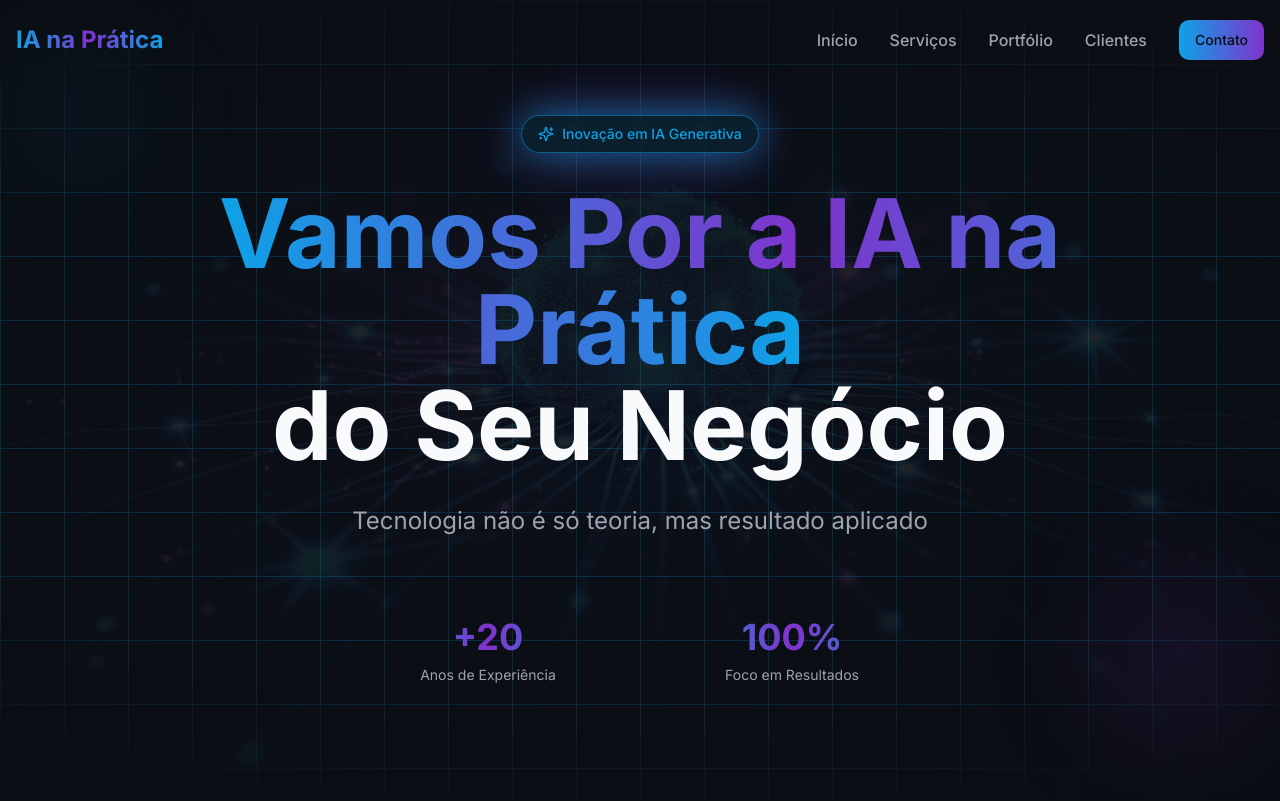
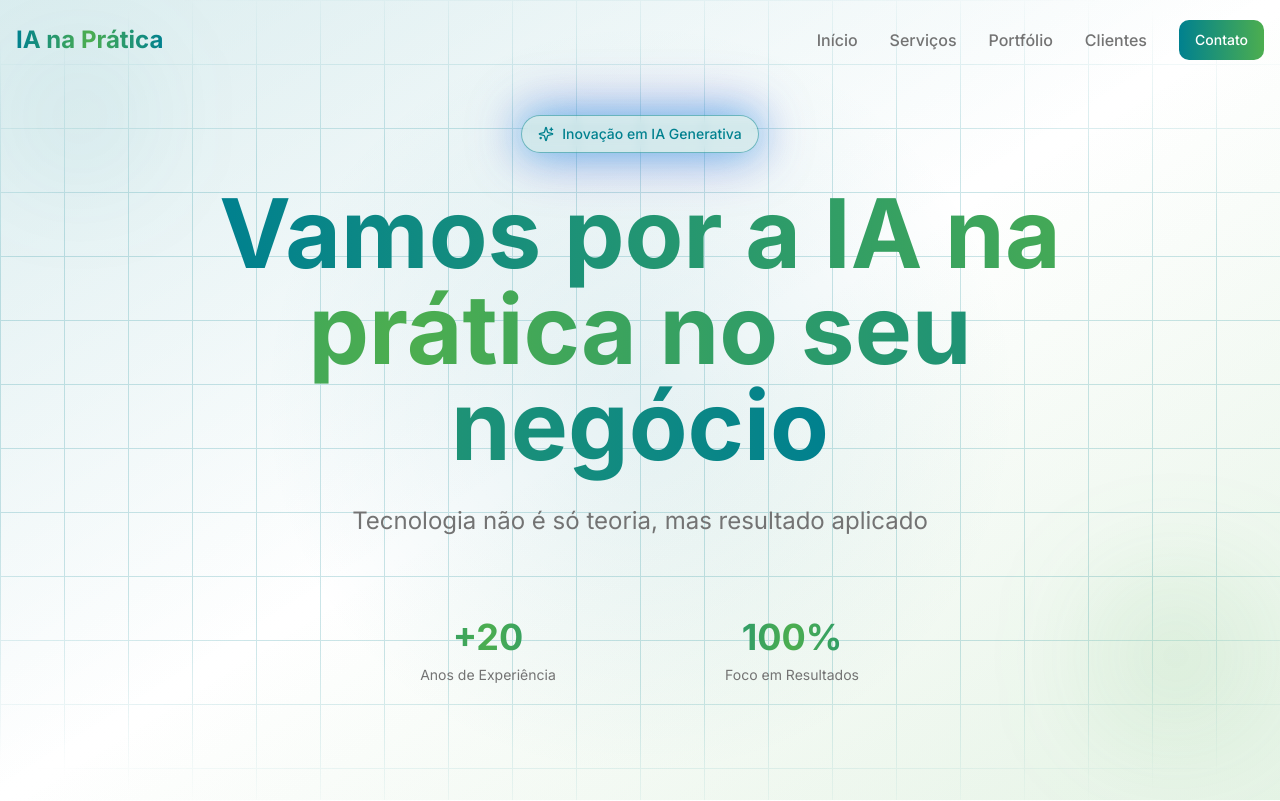
Before and after one commit to guiarruda10/page_ia, a React (Vite) app: page / in a window 1280 px wide. Shown: the top 801 px of the page. Built offline with nearby package versions, Linux system fonts and the light colour scheme; the HTML template or start-up script is replaced by a standard one.

Commit message:
fix front

```diff
--- a/src/components/Clients.tsx
+++ b/src/components/Clients.tsx
@@ -126,7 +126,7 @@ const Clients = () => {
   }, [api]);
 
   return (
-    <section className="py-16 relative overflow-hidden bg-gradient-to-b from-muted/20 to-background">
+    <section className="py-16 relative overflow-hidden bg-gradient-to-b from-primary/5 to-white backdrop-blur-sm">
       <div className="container relative z-10 px-4 mx-auto">
         {/* Cabeçalho da seção aprimorado */}
         <div className="text-center max-w-4xl mx-auto mb-12 md:mb-20 animate-fade-in">
--- a/src/components/Contact.tsx
+++ b/src/components/Contact.tsx
@@ -11,7 +11,7 @@ import techBg from "@/assets/tech-bg.jpg";
 
 const Contact = () => {
   return (
-    <section className="py-24 relative overflow-hidden">
+    <section className="py-24 relative overflow-hidden bg-gradient-to-b from-secondary/5 to-white backdrop-blur-sm">
       {/* Background */}
       <div
         className="absolute inset-0 z-0 opacity-20"
--- a/src/components/Footer.tsx
+++ b/src/components/Footer.tsx
@@ -2,7 +2,7 @@ import { Linkedin, Mail, Phone, Sparkles } from "lucide-react";
 
 const Footer = () => {
   return (
-    <footer className="relative bg-gradient-to-b from-card/30 to-background/50 backdrop-blur-sm overflow-hidden">
+    <footer className="relative bg-gradient-to-b from-secondary/10 to-white backdrop-blur-sm overflow-hidden">
       {/* Decorative Elements */}
       <div className="absolute inset-0 overflow-hidden pointer-events-none">
         <div className="absolute top-0 left-1/4 w-64 h-64 bg-primary/5 rounded-full blur-3xl"></div>
@@ -20,7 +20,7 @@ const Footer = () => {
           </div>
 
           <h3 className="text-3xl md:text-4xl font-bold">
-            <span className="bg-gradient-to-r from-primary via-purple-500 to-primary bg-clip-text text-transparent">
+            <span className="bg-gradient-to-r from-primary via-secondary to-primary bg-clip-text text-transparent">
               IA na Prática
             </span>
           </h3>
--- a/src/components/Hero.tsx
+++ b/src/components/Hero.tsx
@@ -1,21 +1,13 @@
 import { Button } from "@/components/ui/button";
 import { ArrowRight, Sparkles } from "lucide-react";
-import heroImage from "@/assets/hero-ai.jpg";
 
 const Hero = () => {
   return (
-    <section className="relative min-h-screen flex items-center justify-center overflow-hidden">
-      {/* Background Image with Overlay */}
-      <div
-        className="absolute inset-0 z-0"
-        style={{
-          backgroundImage: `url(${heroImage})`,
-          backgroundSize: "cover",
-          backgroundPosition: "center",
-          backgroundRepeat: "no-repeat",
-        }}
-      >
-        <div className="absolute inset-0 bg-gradient-to-b from-background/95 via-background/90 to-background/95"></div>
+    <section className="relative min-h-screen flex items-center justify-center overflow-hidden bg-gradient-to-br from-primary/5 via-background to-secondary/5">
+      {/* Background Pattern */}
+      <div className="absolute inset-0 z-0">
+        <div className="absolute inset-0 bg-gradient-to-br from-primary/10 via-transparent to-secondary/10"></div>
+        <div className="absolute inset-0 bg-[radial-gradient(circle_at_50%_50%,rgba(0,120,141,0.1),transparent_50%)]"></div>
       </div>
 
       {/* Animated Grid Overlay */}
@@ -35,12 +27,10 @@ const Hero = () => {
           </div>
 
           {/* Main Heading */}
-          <h1 className="text-5xl md:text-7xl lg:text-8xl font-bold leading-tight">
+          <h1 className="text-8xl md:text-8xl lg:text-8xl font-bold leading-tight">
             <span className="text-gradient animate-float">
-              Vamos Por a IA na Prática
+              Vamos por a IA na prática no seu negócio
             </span>
-            <br />
-            <span className="text-foreground">do Seu Negócio</span>
           </h1>
 
           {/* Subheading */}
--- a/src/components/Navbar.tsx
+++ b/src/components/Navbar.tsx
@@ -33,7 +33,7 @@ const Navbar = () => {
     <nav
       className={`fixed top-0 left-0 right-0 z-50 transition-all duration-300 ${
         isScrolled
-          ? "bg-background/80 backdrop-blur-xl border-b border-border/50 shadow-lg shadow-primary/5"
+          ? "bg-white/90 backdrop-blur-xl border-b border-primary/20 shadow-lg shadow-primary/10"
           : "bg-transparent"
       }`}
     >
@@ -83,7 +83,7 @@ const Navbar = () => {
 
       {/* Mobile Menu */}
       {isMobileMenuOpen && (
-        <div className="md:hidden bg-background/95 backdrop-blur-xl border-b border-border/50 animate-fade-in">
+        <div className="md:hidden bg-white/95 backdrop-blur-xl border-b border-primary/20 animate-fade-in">
           <div className="container px-4 py-6 space-y-4">
             {menuItems.map((item) => (
               <button
--- a/src/components/Services.tsx
+++ b/src/components/Services.tsx
@@ -36,7 +36,7 @@ const Services = () => {
   ];
 
   return (
-    <section className="py-24 relative overflow-hidden bg-gradient-to-b from-background to-muted/20">
+    <section className="py-24 relative overflow-hidden bg-gradient-to-b from-white to-primary/5 backdrop-blur-sm">
       {/* Decorative Elements */}
       <div className="absolute top-1/4 -left-20 w-64 h-64 bg-primary/10 rounded-full blur-3xl animate-float"></div>
       <div
--- a/src/index.css
+++ b/src/index.css
@@ -8,42 +8,50 @@ All colors MUST be HSL.
 
 @layer base {
   :root {
-    --background: 220 27% 6%;
-    --foreground: 210 40% 98%;
+    --background: 0 0% 100%;
+    --foreground: 0 0% 0%;
 
-    --card: 220 25% 10%;
-    --card-foreground: 210 40% 98%;
+    --card: 0 0% 100%;
+    --card-foreground: 0 0% 0%;
 
-    --popover: 220 25% 10%;
-    --popover-foreground: 210 40% 98%;
+    --popover: 0 0% 100%;
+    --popover-foreground: 0 0% 0%;
 
-    --primary: 199 89% 48%;
-    --primary-foreground: 220 27% 6%;
-    --primary-glow: 199 89% 60%;
+    --primary: 186 100% 28%;
+    --primary-foreground: 0 0% 100%;
+    --primary-glow: 186 100% 35%;
 
-    --secondary: 270 60% 50%;
-    --secondary-foreground: 210 40% 98%;
+    --secondary: 122 39% 49%;
+    --secondary-foreground: 0 0% 100%;
 
-    --muted: 220 20% 18%;
-    --muted-foreground: 220 9% 65%;
+    --muted: 0 0% 96%;
+    --muted-foreground: 0 0% 45%;
 
-    --accent: 270 60% 50%;
-    --accent-foreground: 210 40% 98%;
+    --accent: 122 39% 49%;
+    --accent-foreground: 0 0% 100%;
 
     --destructive: 0 84.2% 60.2%;
-    --destructive-foreground: 210 40% 98%;
+    --destructive-foreground: 0 0% 100%;
 
-    --border: 220 20% 18%;
-    --input: 220 20% 18%;
-    --ring: 199 89% 48%;
+    --border: 0 0% 90%;
+    --input: 0 0% 90%;
+    --ring: 186 100% 28%;
 
     --radius: 0.75rem;
 
-    /* Custom gradients for tech look */
-    --gradient-primary: linear-gradient(135deg, hsl(199 89% 48%) 0%, hsl(270 60% 50%) 100%);
-    --gradient-card: linear-gradient(135deg, hsl(220 25% 10% / 0.6) 0%, hsl(220 25% 12% / 0.6) 100%);
-    --glow-primary: 0 0 40px hsl(199 89% 48% / 0.3);
-    --glow-secondary: 0 0 40px hsl(270 60% 50% / 0.3);
+    /* Custom gradients for new theme */
+    --gradient-primary: linear-gradient(
+      135deg,
+      hsl(186 100% 28%) 0%,
+      hsl(122 39% 49%) 100%
+    );
+    --gradient-card: linear-gradient(
+      135deg,
+      hsl(0 0% 100% / 0.9) 0%,
+      hsl(0 0% 100% / 0.8) 100%
+    );
+    --glow-primary: 0 0 40px hsl(186 100% 28% / 0.3);
+    --glow-secondary: 0 0 40px hsl(122 39% 49% / 0.3);
   }
 }
 
@@ -65,8 +73,13 @@ All colors MUST be HSL.
   }
 
   @keyframes float {
-    0%, 100% { transform: translateY(0px); }
-    50% { transform: translateY(-20px); }
+    0%,
+    100% {
+      transform: translateY(0px);
+    }
+    50% {
+      transform: translateY(-20px);
+    }
   }
 
   .animate-glow {
@@ -78,7 +91,8 @@ All colors MUST be HSL.
       box-shadow: 0 0 20px hsl(199 89% 48% / 0.3);
     }
     to {
-      box-shadow: 0 0 40px hsl(199 89% 48% / 0.6), 0 0 60px hsl(270 60% 50% / 0.4);
+      box-shadow: 0 0 40px hsl(199 89% 48% / 0.6),
+        0 0 60px hsl(270 60% 50% / 0.4);
     }
   }
 }
```
Also changed, not shown: src/components/Portfolio.tsx (+75 -27 lines).
